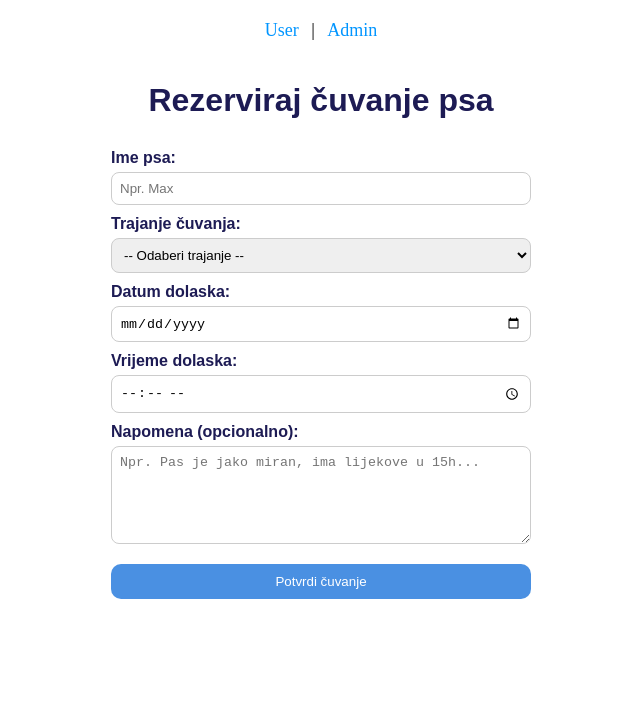
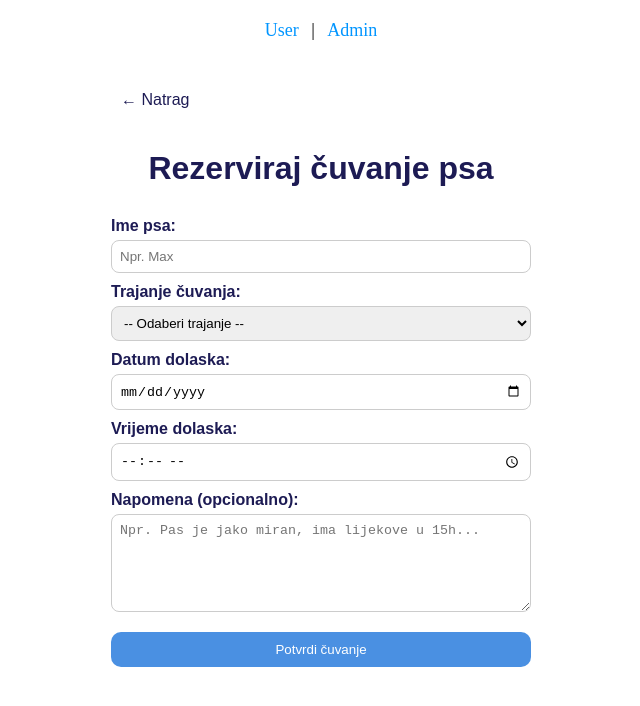
Before and after one commit to shlazaric/frontend-paw, a Vue app in the folder pawfectstay/: page /rezervacija in a window 1280 px wide. Shown: the top 706 px of the page, without its empty margins (319-959 px from the left). Built offline with nearby package versions, Linux system fonts and the light colour scheme.

Commit message:
dodan gumb "natrag"

```diff
--- a/pawfectstay/src/views/user/RezervirajTermin.vue
+++ b/pawfectstay/src/views/user/RezervirajTermin.vue
@@ -1,9 +1,12 @@
 <template>
   <div class="reservation-container">
-    <h1>Rezerviraj čuvanje psa </h1>
+
+
+    <button class="back-btn" @click="$router.push('/home')">← Natrag</button>
+
+    <h1>Rezerviraj čuvanje psa</h1>
 
     <form class="reservation-form" @submit.prevent="handleSubmit">
-
 
       <label for="petName">Ime psa:</label>
       <input
@@ -13,7 +16,6 @@
         placeholder="Npr. Max"
         required
       />
-
 
       <label for="duration">Trajanje čuvanja:</label>
       <select id="duration" v-model="duration" required>
@@ -25,10 +27,8 @@
         <option>Noćenje</option>
       </select>
 
-
       <label for="date">Datum dolaska:</label>
       <input type="date" id="date" v-model="date" required />
-
 
       <label for="time">Vrijeme dolaska:</label>
       <input type="time" id="time" v-model="time" required />
@@ -64,33 +64,27 @@ export default {
 
   methods: {
     handleSubmit() {
-      // Provjera
       if (!this.petName || !this.duration || !this.date || !this.time) {
         alert("Molimo ispuni sva obavezna polja!");
         return;
       }
 
-      // Kreiranje objekta rezervacije
       const reservation = {
         petName: this.petName,
         duration: this.duration,
         date: this.date,
         time: this.time,
         note: this.note,
-         status: "pending",
-  statusText: "Na čekanju"
+        status: "pending",
+        statusText: "Na čekanju"
       };
 
-      //  Spremanje u localStorage
       let saved = JSON.parse(localStorage.getItem("reservations")) || [];
       saved.push(reservation);
       localStorage.setItem("reservations", JSON.stringify(saved));
 
-      // Poruka o uspjehu
       this.successMessage = `Uspješno si rezervirao čuvanje za ${this.petName} (${this.duration}). Dolazak: ${this.date} u ${this.time} h.`;
 
-
-      // Preusmjeravanje nakon 5 sekundi
       setTimeout(() => {
         this.$router.push("/home");
       }, 5000);
@@ -111,6 +105,20 @@ h1 {
   text-align: center;
   color: #1d1b54;
   margin-bottom: 20px;
+}
+
+
+.back-btn {
+  background-color: transparent;
+  border: none;
+  color: #1d1b54;
+  font-size: 16px;
+  cursor: pointer;
+  margin-bottom: 10px;
+}
+
+.back-btn:hover {
+  text-decoration: underline;
 }
 
 .reservation-form {
```
